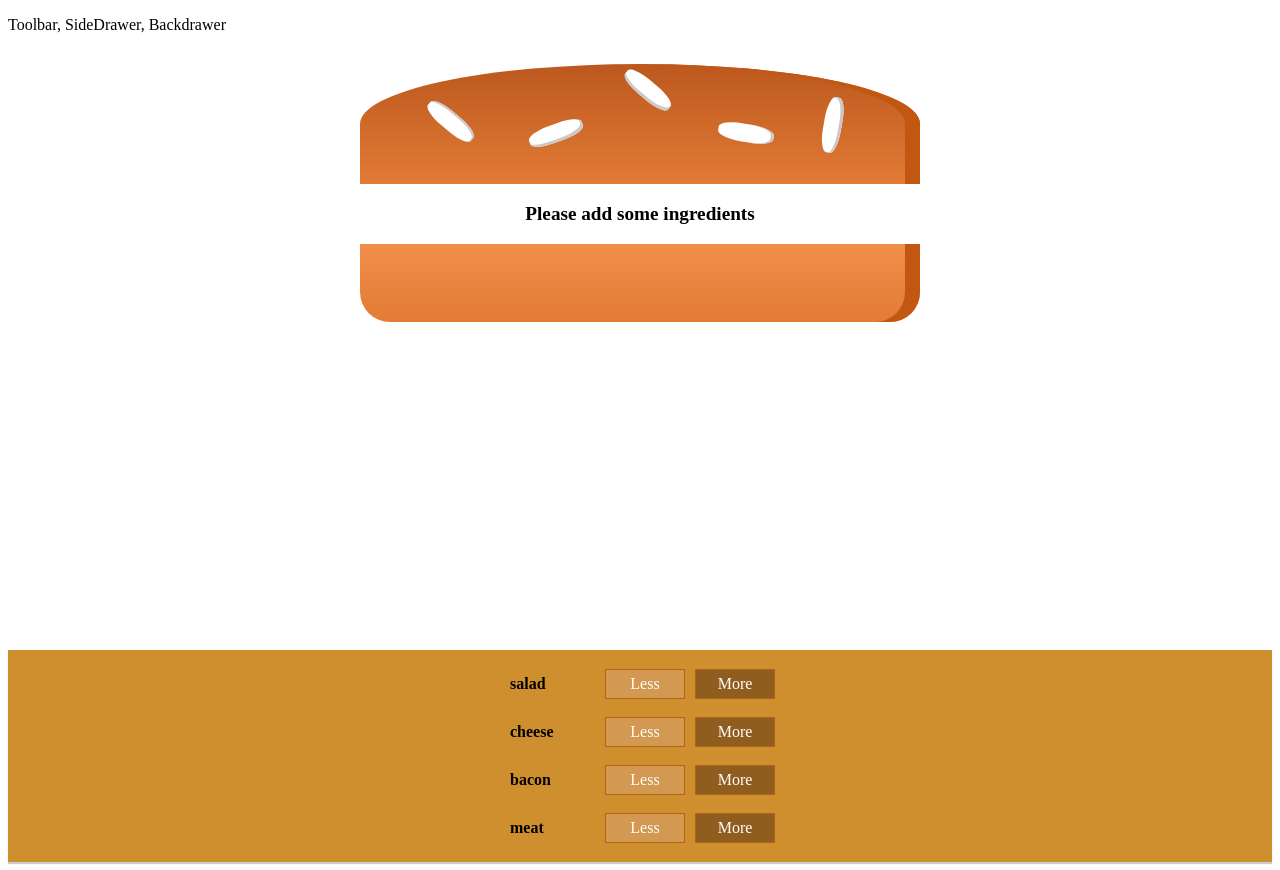
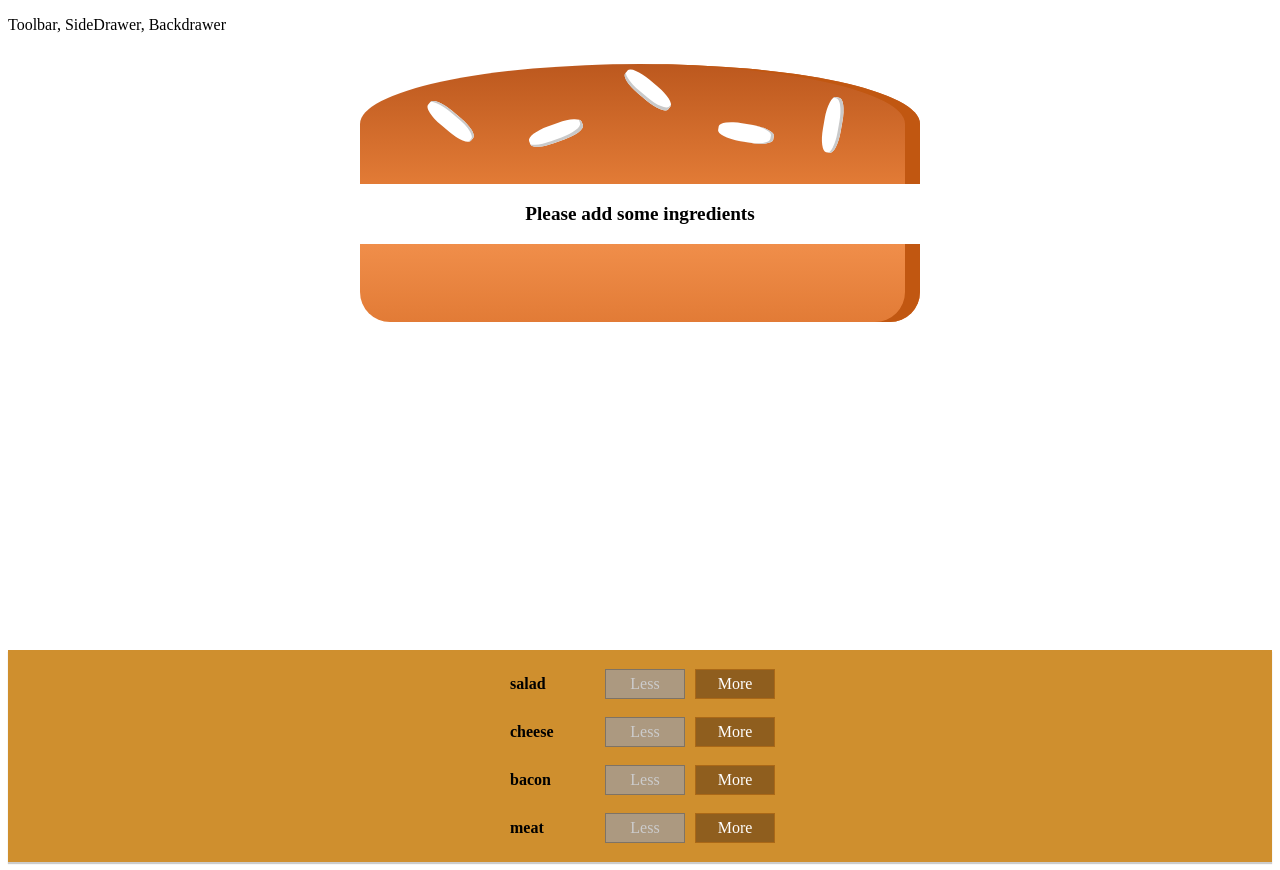
Before and after one commit to arpitbhal12/burger-builder, a React app: page / in a window 1280 px wide. Built offline with nearby package versions, Linux system fonts and the light colour scheme.

Commit message:
Disabling less button if no ingredient present

```diff
--- a/src/components/Burger/BuildControls/BuildControl/BuildControl.js
+++ b/src/components/Burger/BuildControls/BuildControl/BuildControl.js
@@ -5,7 +5,7 @@ const BuildControl = (props) => {
 	return (
 		<div className={classes.BuildControl}>
 			<div className={classes.Label}>{props.type}</div>
-			<button className={classes.Less} onClick={props.removed}>
+			<button className={classes.Less} onClick={props.removed} disabled={props.disabled}>
 				Less
 			</button>
 			<button className={classes.More} onClick={props.added}>
--- a/src/components/Burger/BuildControls/BuildControls.js
+++ b/src/components/Burger/BuildControls/BuildControls.js
@@ -16,6 +16,7 @@ const BuildControls = (props) => {
 					<BuildControl
 						key={index.label}
 						type={index.label}
+						disabled={props.disabled[index.label]}
 						added={() => props.addIngredients(index.type)}
 						removed={() => props.removeIngredients(index.type)}
 					/>
--- a/src/containers/BurgerBuilder/BurgerBuilder.js
+++ b/src/containers/BurgerBuilder/BurgerBuilder.js
@@ -31,10 +31,10 @@ class BurgerBuilder extends Component {
 	};
 
 	removeIngredientHandler = (type) => {
-        const oldCount = this.state.ingredients[type];
-        if(oldCount <= 0) {
-            return;
-        }
+		const oldCount = this.state.ingredients[type];
+		if (oldCount <= 0) {
+			return;
+		}
 		const updatedCount = oldCount - 1;
 		const updatedIngredients = { ...this.state.ingredients };
 		updatedIngredients[type] = updatedCount;
@@ -44,12 +44,19 @@ class BurgerBuilder extends Component {
 	};
 
 	render() {
+		const disabledInfo = {
+			...this.state.ingredients
+		};
+		for (let key in disabledInfo) {
+			disabledInfo[key] = this.state.ingredients[key] <= 0;
+		}
 		return (
 			<Aux>
 				<Burger ingredients={this.state.ingredients} />
 				<BuildControls
 					addIngredients={this.addIngredientHandler}
 					removeIngredients={this.removeIngredientHandler}
+					disabled={disabledInfo}
 				/>
 			</Aux>
 		);
```
Also changed, not shown: 1 other file (tests, documents, lock files or other folders).
